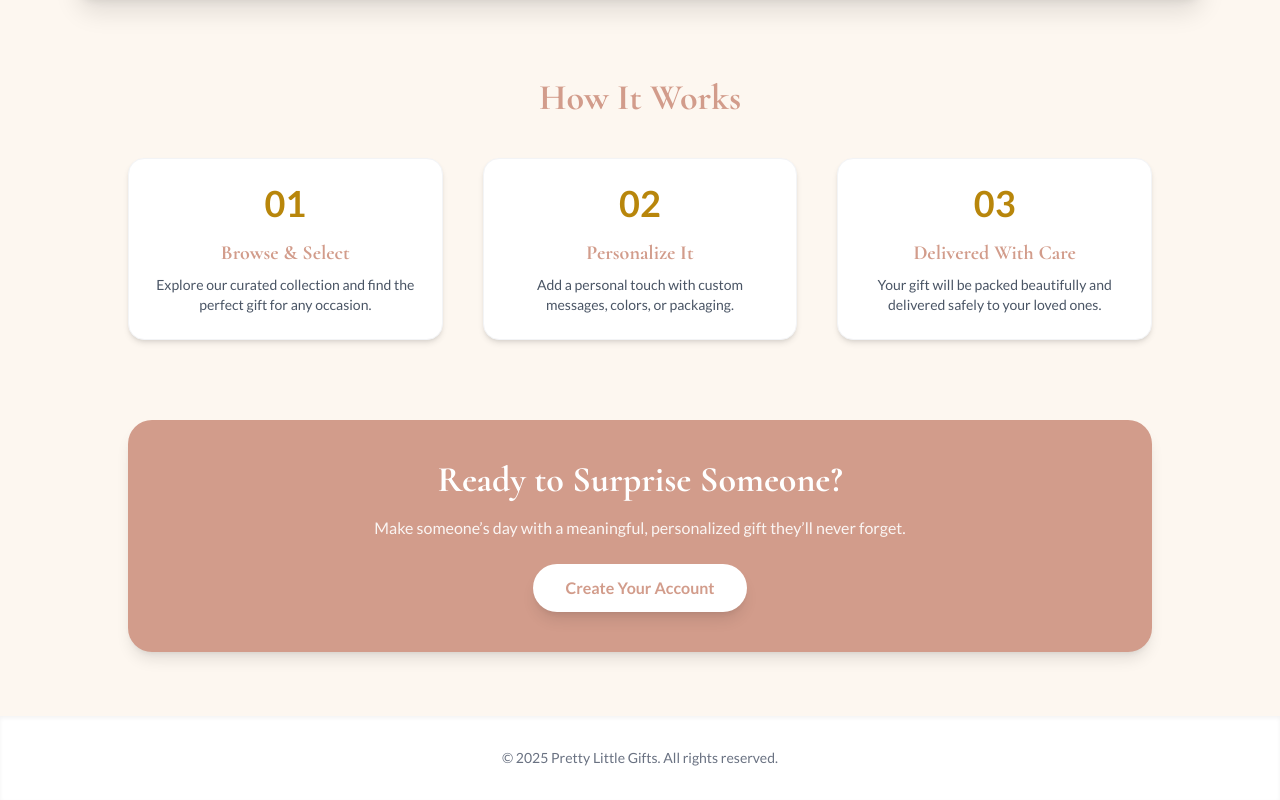
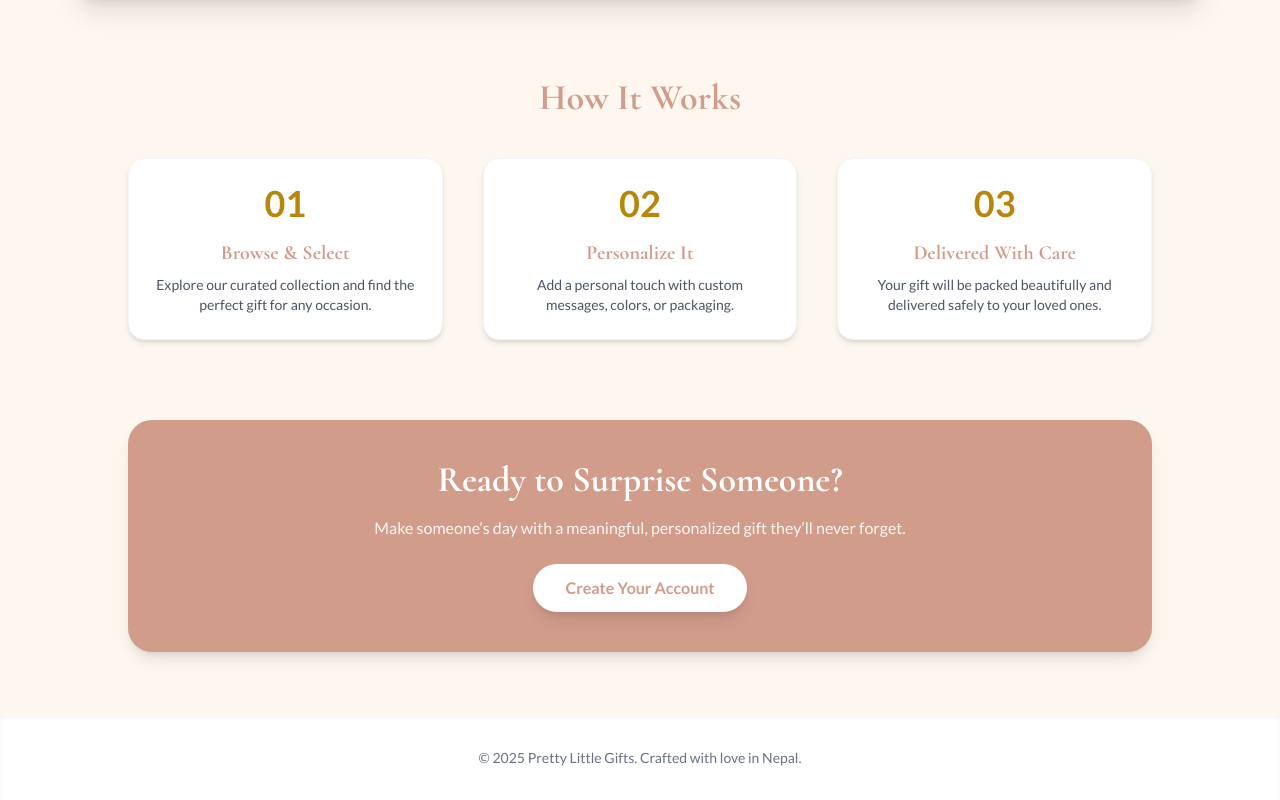
Before and after one commit to ArpanUpreti1/PrettyLittleGIfts, a React (Vite) app: page / in a window 1280 px wide. Shown: the part 1262-2062 px from the top of the page. Built offline with nearby package versions, Linux system fonts and the light colour scheme; no server answers.

Commit message:
style: update footer copyright and branding message

```diff
--- a/src/assets/components/Footer.jsx
+++ b/src/assets/components/Footer.jsx
@@ -2,7 +2,7 @@ import React from 'react';
 const Footer = () => (
   <footer className="p-4 md:p-8 bg-white shadow-inner mt-12">
     <div className="container mx-auto text-center text-sm font-body text-gray-500">
-      <p>&copy; {new Date().getFullYear()} Pretty Little Gifts. All rights reserved.</p>
+      <p>&copy; {new Date().getFullYear()} Pretty Little Gifts. Crafted with love in Nepal.</p>
     </div>
   </footer>
 );
```
